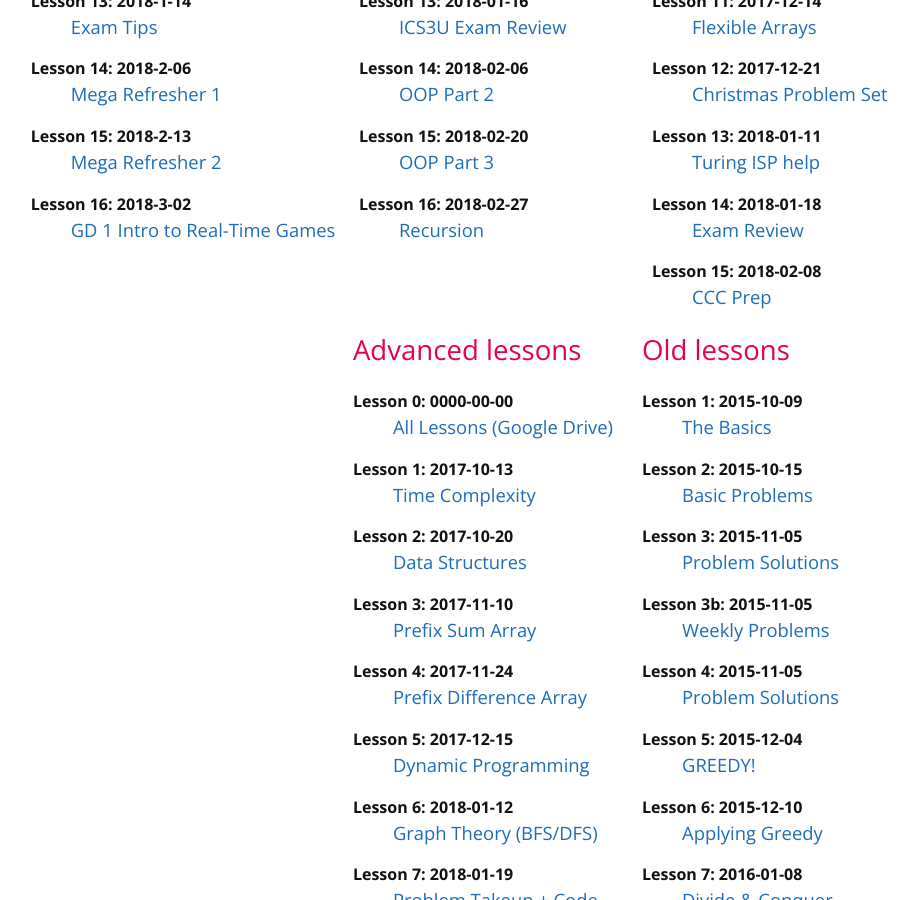
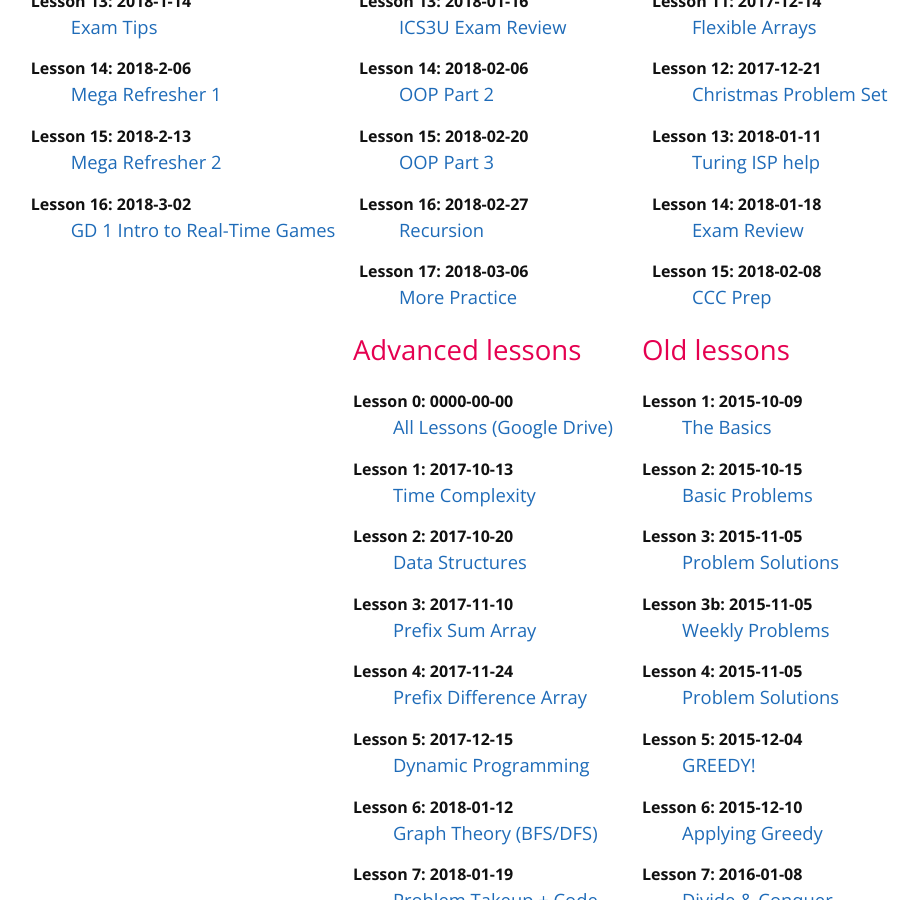
Before and after one commit to mcpt/mcpt.github.io, a Jekyll site: the page built from cpt.md, in a window 1280 px wide and 900 px high, scrolled down 1422 px. Shown: the whole window, without its empty margins (44-962 px from the left). Built offline with Jekyll 4.4.1, drawn with Linux system fonts in a browser that asks for light colours.

Commit message:
Update intermediate-lessons.yml

```diff
--- a/_data/intermediate-lessons.yml
+++ b/_data/intermediate-lessons.yml
@@ -83,3 +83,8 @@
   date: 2018-02-27
   id: 16
   url: https://docs.google.com/presentation/d/13iQXyy1MeyTZbSYVhHn8bf6PdYsQOJVJp82llSYPUa8/edit?usp=sharing
+
+- title: More Practice
+  date: 2018-03-06
+  id: 17
+  url: https://docs.google.com/document/d/1QUxiB8-6atpAbqnZ1Eti2zUA5IRWmxMP0k4COuLtdYQ/edit?usp=sharing
```
